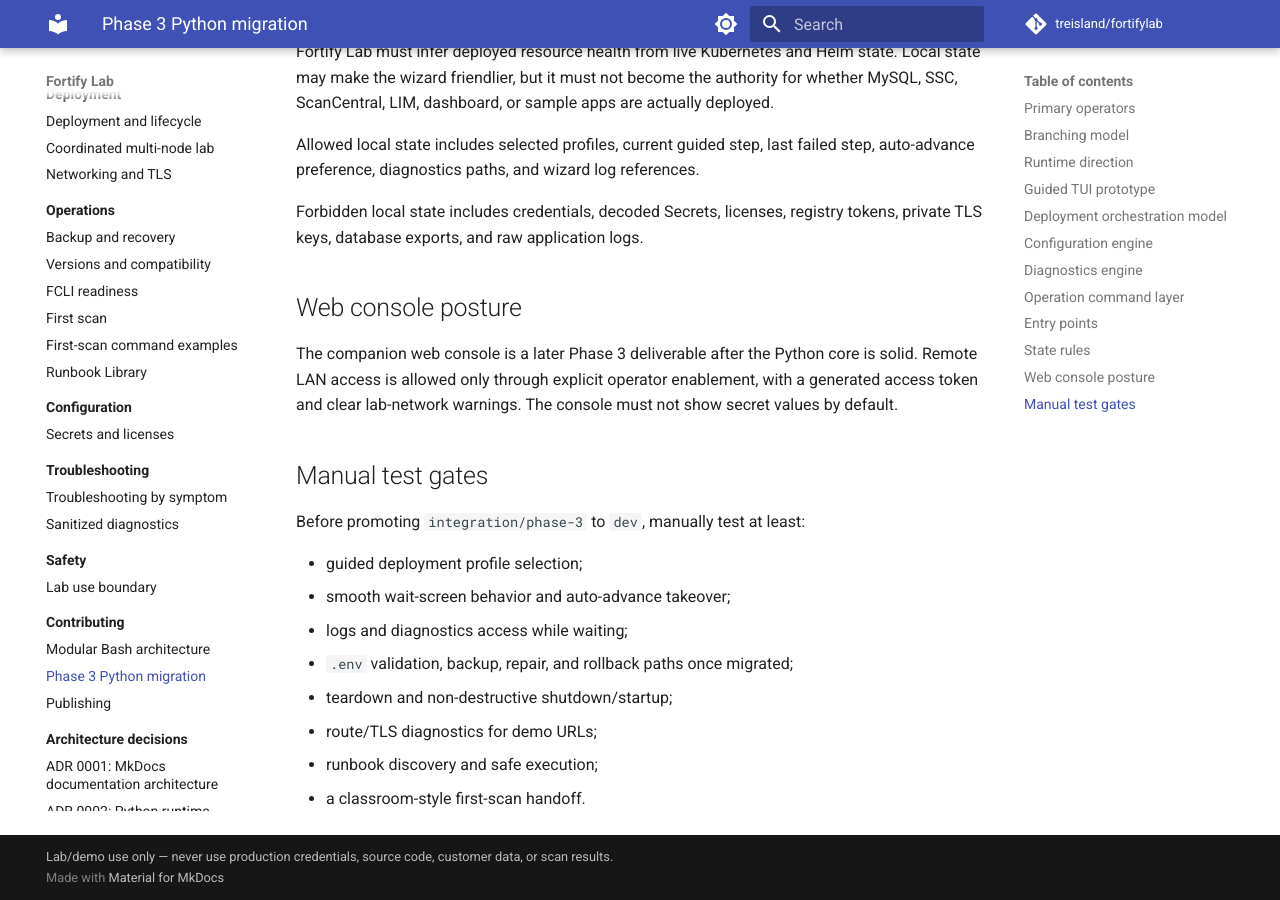
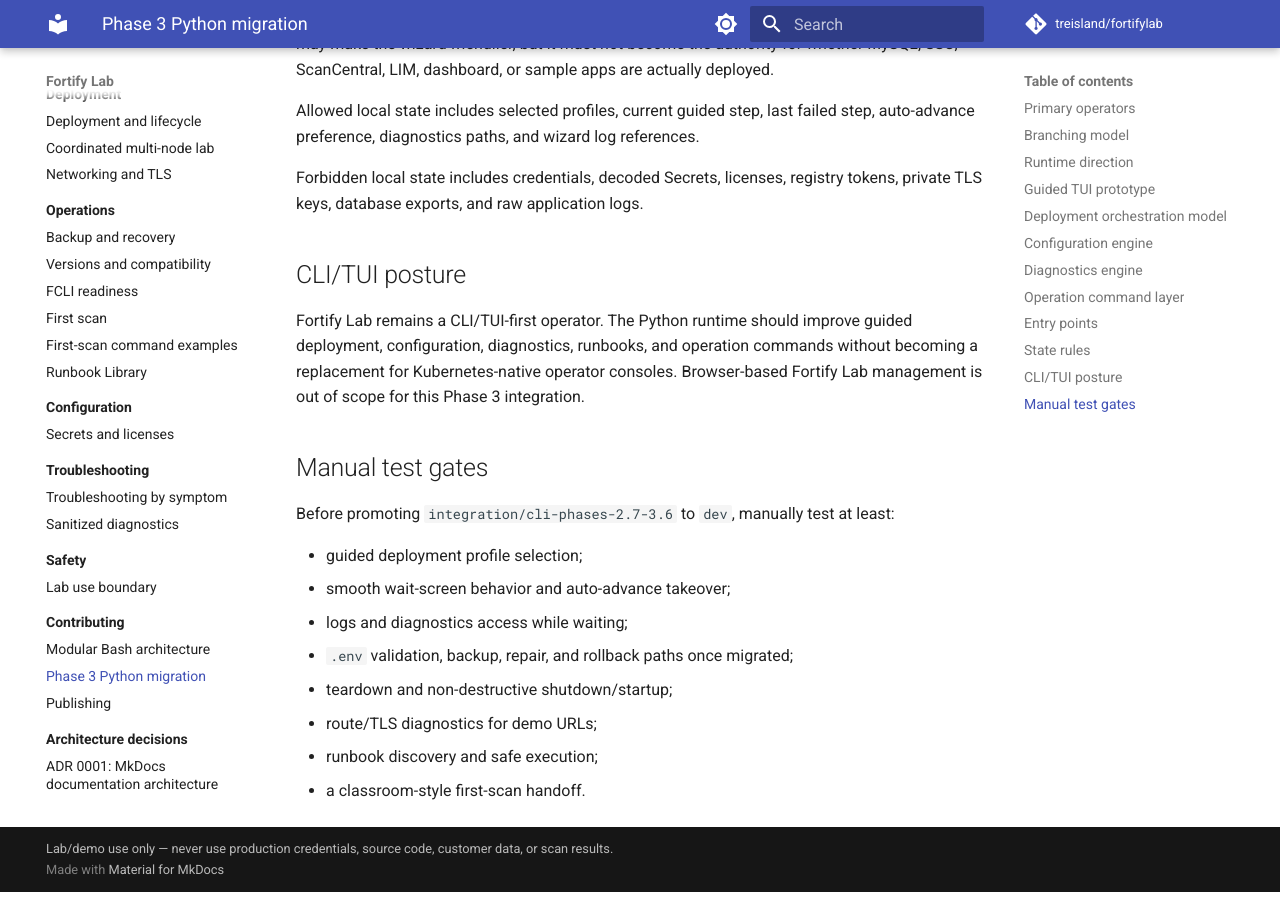
Before and after one commit to treisland/fortifylab, an MkDocs documentation site: the page built from docs/development/phase-3-python-migration.md, in a window 1280 px wide and 900 px high, scrolled down 2663 px. Built offline with MkDocs 1.6.1 and Material for MkDocs 9.7.7, drawn with Linux system fonts in a browser that asks for light colours; comment, search, counter and statistics services are not loaded; some of the changed text lies outside the part shown.

Commit message:
Align Phase 3 integration with CLI focus

````diff
--- a/docs/development/phase-3-python-migration.md
+++ b/docs/development/phase-3-python-migration.md
@@ -17,9 +17,7 @@
 
 ## Branching model
 
-`integration/phase-3` is the active Python migration runway. It starts from
-`integration/phase-2` and includes the full Phase 2 stack. Feature branches for
-Phase 3 should target `integration/phase-3`.
+`integration/cli-phases-2.7-3.6` is the active CLI-focused Python migration runway. It starts from current `dev`, restores the accepted Phase 2 stack, and includes Phase 3.0 through Phase 3.6 only.
 
 `dev` and `main` stay untouched until manual testing accepts the integrated
 Phase 3 branch.
@@ -27,7 +25,7 @@
 Promotion flow:
 
 ```text
-agent/phase-3.x-* -> integration/phase-3 -> dev -> main
+agent/phase-3.x-* -> integration/cli-phases-2.7-3.6 -> dev -> main
 ```
 
 ## Runtime direction
@@ -44,8 +42,7 @@
 5. Python configuration engine.
 6. Python diagnostics engine.
 7. Python replacement of deployment operations.
-8. Remote LAN companion web console.
-9. Packaging and upgrade hardening.
+8. Packaging and upgrade hardening after the CLI/TUI path is stable.
 
 ## Guided TUI prototype
 
@@ -109,16 +106,16 @@
 Forbidden local state includes credentials, decoded Secrets, licenses, registry
 tokens, private TLS keys, database exports, and raw application logs.
 
-## Web console posture
+## CLI/TUI posture
 
-The companion web console is a later Phase 3 deliverable after the Python core is
-solid. Remote LAN access is allowed only through explicit operator enablement,
-with a generated access token and clear lab-network warnings. The console must
-not show secret values by default.
+Fortify Lab remains a CLI/TUI-first operator. The Python runtime should improve
+guided deployment, configuration, diagnostics, runbooks, and operation commands
+without becoming a replacement for Kubernetes-native operator consoles. Browser-based
+Fortify Lab management is out of scope for this Phase 3 integration.
 
 ## Manual test gates
 
-Before promoting `integration/phase-3` to `dev`, manually test at least:
+Before promoting `integration/cli-phases-2.7-3.6` to `dev`, manually test at least:
 
 - guided deployment profile selection;
 - smooth wait-screen behavior and auto-advance takeover;
````
Also changed, not shown: docs/adr/0002-python-runtime-migration.md (+9 -9 lines), 1 other file.
